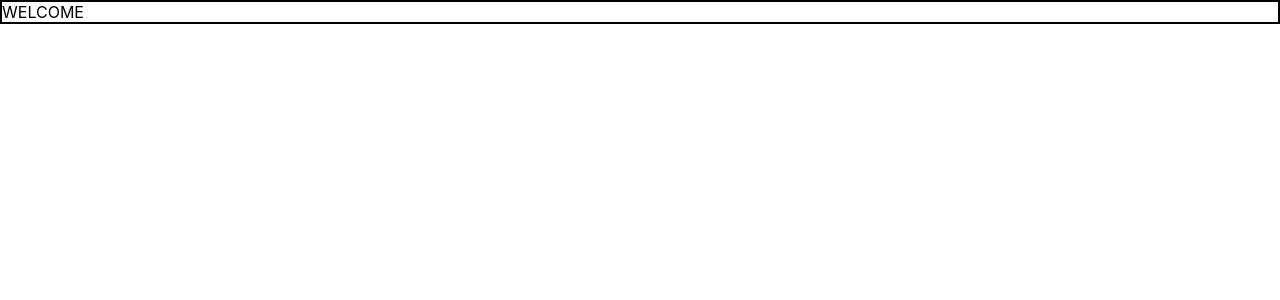
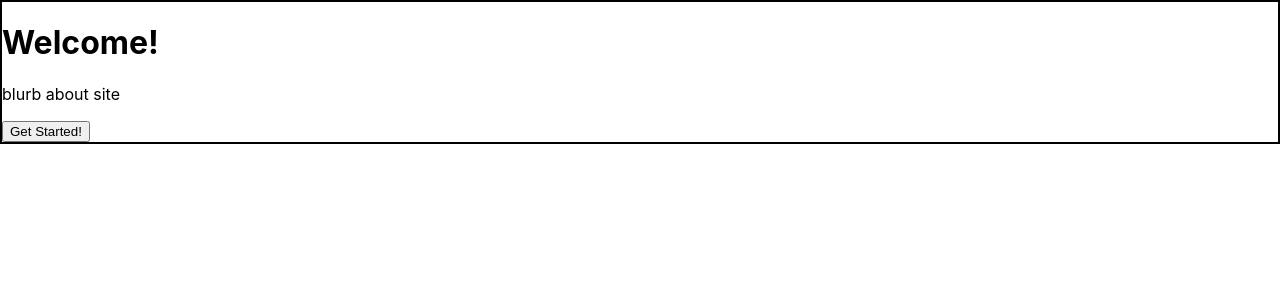
Before and after one commit to abodnar1/zen-in-ten, a React (Create React App) app: page / in a window 1280 px wide. Shown: the top 300 px of the page. Built offline with nearby package versions, Linux system fonts and the light colour scheme.

Commit message:
Add classes to Welcome component elements

```diff
--- a/src/Welcome/Welcome.tsx
+++ b/src/Welcome/Welcome.tsx
@@ -3,7 +3,11 @@ import "./Welcome.css";
 
 const Welcome = () => {
   return (
-    <div className="welcome-container">WELCOME</div>
+    <div className="welcome-container">
+      <h1 className="welcome-header">Welcome!</h1>
+      <p className="welcome-message">blurb about site</p>
+      <button className="get-started-button">Get Started!</button>
+    </div>
   )
 };
 
```
